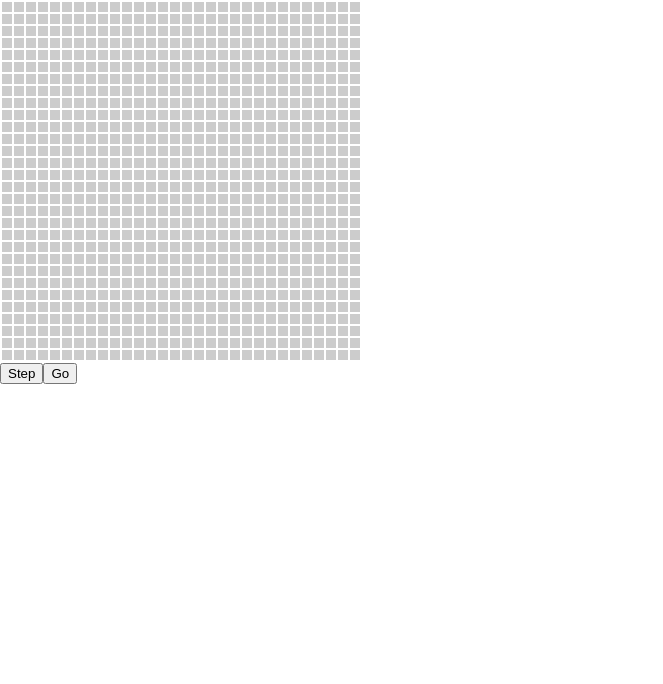
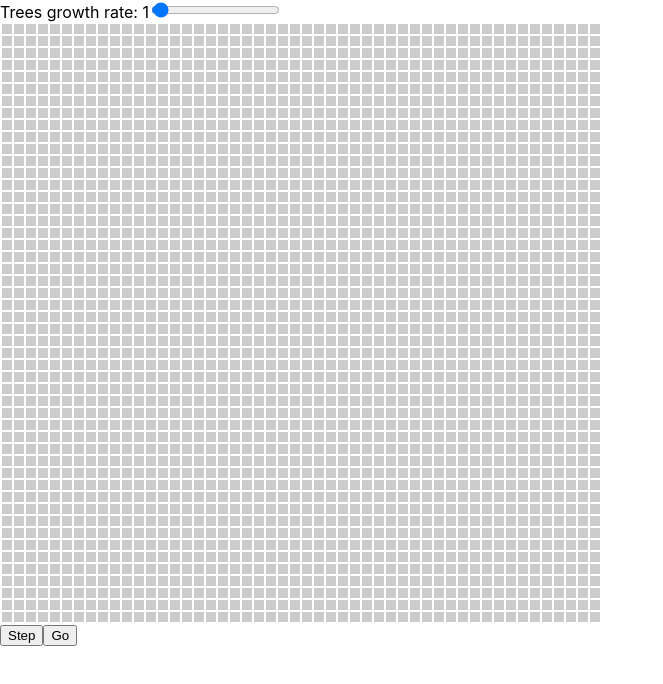
Before and after one commit to JasonVBN/chaos-sims, a React (Create React App) app: page /fire in a window 1280 px wide. Shown: the top 684 px of the page, without its empty margins (0-663 px from the left). Built offline with nearby package versions, Linux system fonts and the light colour scheme.

Commit message:
made each fire block only last 1 iteration. added a set-able tree growth rate parameter, not working yet tho (i think it's cuz the async setGrid calls in growTrees don't complete between trees)

```diff
--- a/src/pages/Fire.jsx
+++ b/src/pages/Fire.jsx
@@ -1,8 +1,8 @@
 import {useEffect, useState} from 'react';
 import '../Fire.css';
 
-const ROWS = 30;
-const COLS = 30;
+const ROWS = 50;
+const COLS = 50;
 const COLORS = {
     '.': '#ccc',
     't': '#0c0',
@@ -22,6 +22,7 @@ function Fire(){
         Array.from({length:ROWS}, (_,r)=>Array.from({length:COLS}, (_,c)=>'.'))
     );
     const [running, setRunning] = useState(false);
+    const [treesRate, setTreesRate] = useState(1);
     //for debugging:
     // useEffect(() => {
     //     console.log("grid changed:");
@@ -72,6 +73,9 @@ function Fire(){
                             console.log(`tree (${r},${c}) has fire neighbor, now burning :D`);
                         }
                     }
+                    else if(oldgrid[r][c] == 'f'){
+                        newgrid[r][c] = '.';
+                    }
                 }
             }
             // console.log("newgrid after prop:"); printGrid(newgrid);
@@ -80,7 +84,7 @@ function Fire(){
         });
     }
     function step(){
-        growTrees(1);
+        growTrees(treesRate);
         if(Math.random() < 0.1){ //10% of lightning strike
             lightning();
         }
@@ -93,12 +97,19 @@ function Fire(){
                 step();
                 iter++;
             }
-        }, 10);
+        }, 1000);
         return () => clearInterval(ival);
     }, [running]);
 
     return (
         <>
+        <label>Trees growth rate: {treesRate}</label>
+        <input
+            type="range"
+            min='0'
+            max='50'
+            value={treesRate}
+            onChange={(ev) => {setTreesRate(ev.target.value);}} />
         <table>
             <tbody>
             {grid.map(row => (
```
